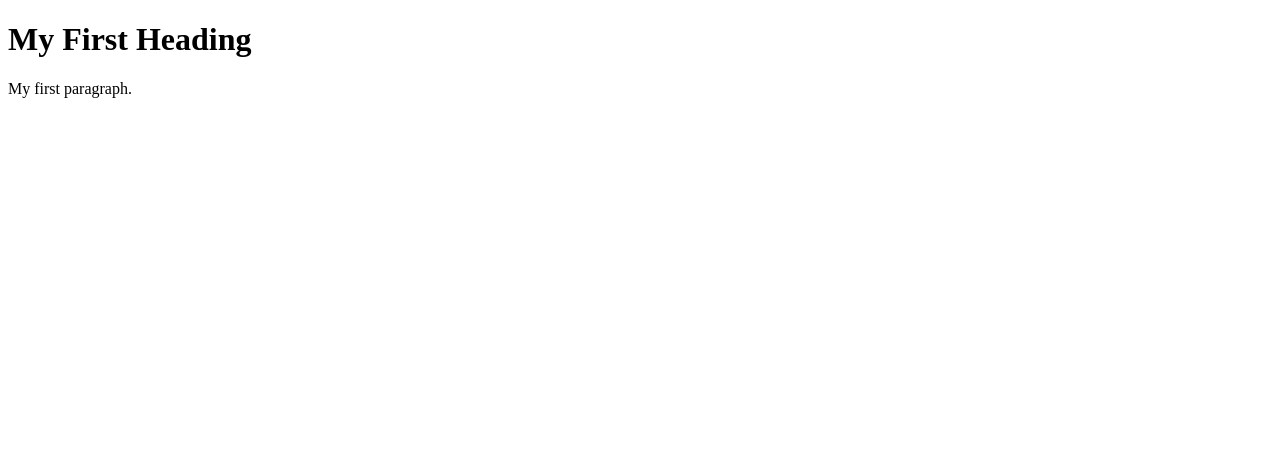
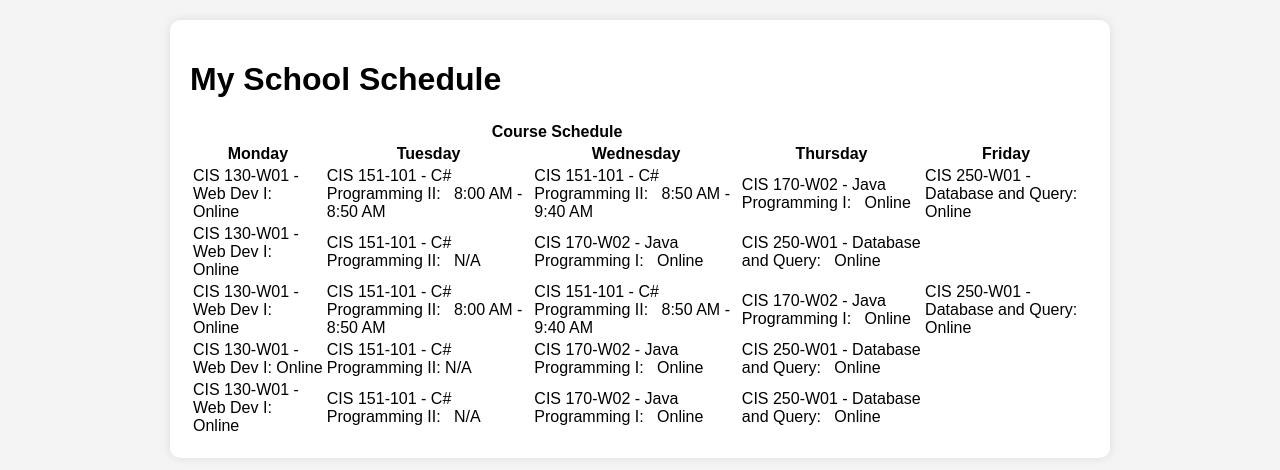
Before and after one commit to AndCray/My-Schedule, a plain HTML site: page index.html in a window 1280 px wide. Drawn offline with Linux system fonts and the light colour scheme.

Commit message:
Data has been inserted into the index.html file and the style.css file has been started

```diff
--- a/index.html
+++ b/index.html
@@ -4,10 +4,59 @@
 	<head>
 		<meta charset="UTF-8">
 		<meta name="viewport" content="width=device-width, initial-scale=1.0">
-		<title>Page Title</title>
+		<title>My Schedule</title>
+		<link rel="stylesheet" href="style.css">
 	</head>
 	<body>
-		<h1>My First Heading</h1>
-		<p>My first paragraph.</p>
+	<div class="container">
+		<h1>My School Schedule</h1>
+		<table>
+			<thead>
+				<tr>
+					<th colspan="4">Course Schedule</th>
+				</tr>
+				<tr>
+					<th>Monday</th>
+					<th>Tuesday</th>
+					<th>Wednesday</th>
+					<th>Thursday</th>
+					<th>Friday</th>
+				</tr>
+			</thead>
+			<tbody>
+				<tr>
+					<td>CIS 130-W01 - Web Dev I: &nbsp Online</td>
+					<td>CIS 151-101 - C# Programming II: &nbsp 8:00 AM - 8:50 AM</td>
+					<td>CIS 151-101 - C# Programming II: &nbsp 8:50 AM - 9:40 AM</td>
+					<td>CIS 170-W02 - Java Programming I: &nbsp Online</td>
+					<td>CIS 250-W01 - Database and Query: &nbsp Online</td>
+				</tr>
+				<tr>
+					<td>CIS 130-W01 - Web Dev I: &nbsp Online</td>
+					<td>CIS 151-101 - C# Programming II: &nbsp N/A</td>
+					<td>CIS 170-W02 - Java Programming I: &nbsp Online</td>
+					<td>CIS 250-W01 - Database and Query: &nbsp Online</td>
+				</tr>
+				<tr>
+					<td>CIS 130-W01 - Web Dev I: &nbsp Online</td>
+					<td>CIS 151-101 - C# Programming II: &nbsp 8:00 AM - 8:50 AM</td>
+					<td>CIS 151-101 - C# Programming II: &nbsp 8:50 AM - 9:40 AM</td>
+					<td>CIS 170-W02 - Java Programming I: &nbsp Online</td>
+					<td>CIS 250-W01 - Database and Query: &nbsp Online</td>
+				</tr>
+				<tr>
+					<td>CIS 130-W01 - Web Dev I: Online</td>
+					<td>CIS 151-101 - C# Programming II: N/A</td>
+					<td>CIS 170-W02 - Java Programming I: &nbsp Online</td>
+					<td>CIS 250-W01 - Database and Query: &nbsp Online</td>
+				</tr>
+				<tr>
+					<td>CIS 130-W01 - Web Dev I: &nbsp Online</td>
+					<td>CIS 151-101 - C# Programming II: &nbsp N/A</td>
+					<td>CIS 170-W02 - Java Programming I: &nbsp Online</td>
+					<td>CIS 250-W01 - Database and Query: &nbsp Online</td>
+				</tr>
+		</table>
+	</div>
 	</body>
 </html>
--- a/style.css
+++ b/style.css
@@ -0,0 +1,14 @@
+body{
+	font-family: Arial, sans-serif;
+	background-color: #F4F4F4;
+	margin: 0;
+	padding: 20px;
+}
+.container {
+	max-width: 900px;
+	margin: 0 auto;
+	padding: 20px;
+	background-color: #FFF;
+	box-shadow: 0 0 10px rgba(0, 0, 0, 0.1);
+	border-radius: 10px;
+}
```
